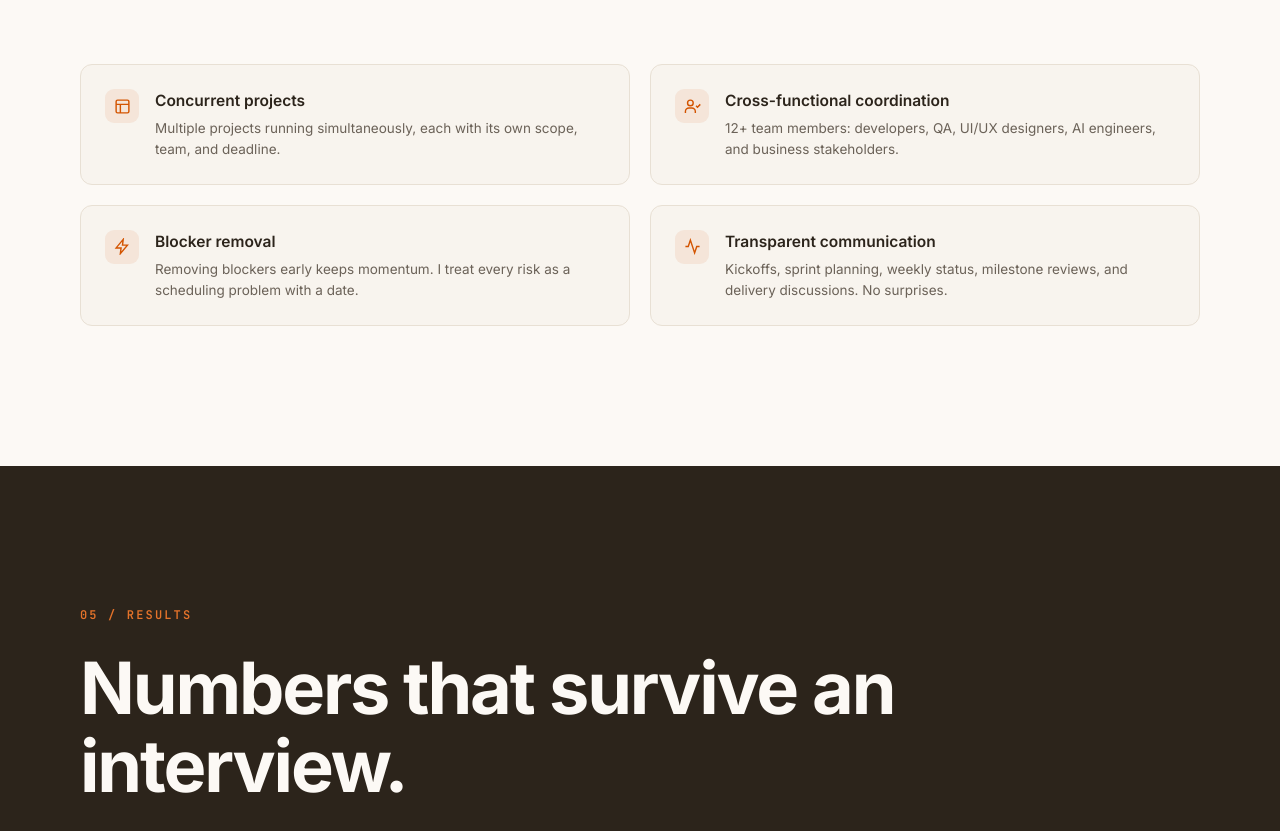
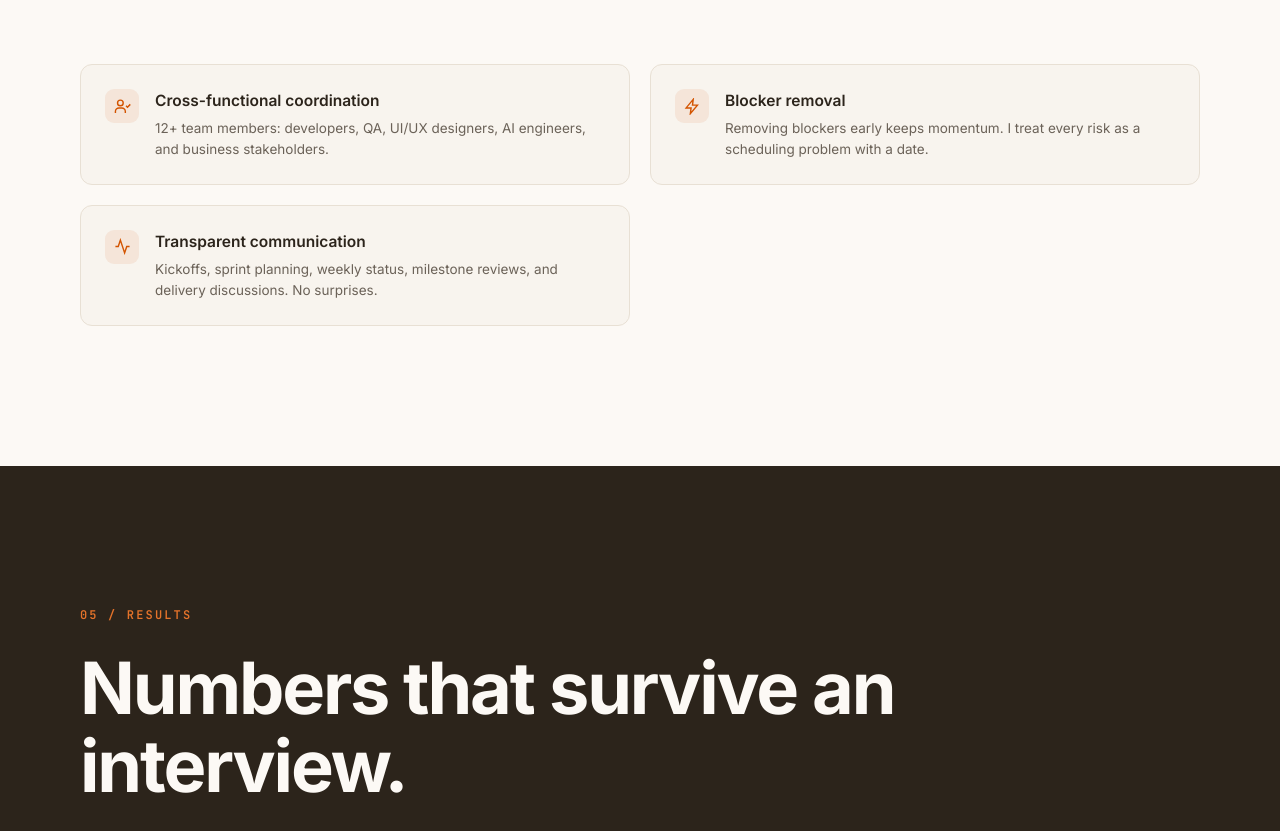
Before and after one commit to prempatil140398-design/prem-portfolio-story, a plain HTML site: page index.html in a window 1280 px wide. Shown: the part 6673-7504 px from the top of the page. Drawn offline with nearby package versions, Linux system fonts and the light colour scheme; animation ran at ten frames a second.

Commit message:
Fix: Remove Concurrent projects card from Leadership section

```diff
--- a/index.html
+++ b/index.html
@@ -526,11 +526,10 @@ img{max-width:100%;display:block}
     <p class="chapter-no reveal">04 / Leadership</p>
     <h2 class="lead-statement split reveal">I don't manage people. I manage <span class="accent">delivery</span>.</h2>
     <div class="lead-points">
-      <div class="lp reveal"><div class="ic"><svg viewBox="0 0 24 24" fill="none" stroke="currentColor" stroke-width="2"><rect x="3" y="3" width="18" height="18" rx="2"/><path d="M3 9h18M9 21V9"/></svg></div><div><h4>Concurrent projects</h4><p>Multiple projects running simultaneously, each with its own scope, team, and deadline.</p></div></div>
-      <div class="lp reveal reveal-d1"><div class="ic"><svg viewBox="0 0 24 24" fill="none" stroke="currentColor" stroke-width="2"><circle cx="9" cy="7" r="4"/><path d="M17 11l2 2 4-4"/><path d="M2 21v-2a5 5 0 0 1 5-5h4a5 5 0 0 1 5 5v2"/></svg></div><div><h4>Cross-functional coordination</h4><p>12+ team members: developers, QA, UI/UX designers, AI engineers, and business stakeholders.</p></div></div>
-      <div class="lp reveal"><div class="ic"><svg viewBox="0 0 24 24" fill="none" stroke="currentColor" stroke-width="2"><path d="M13 2L3 14h7l-1 8 10-12h-7l1-8z"/></svg></div><div><h4>Blocker removal</h4><p>Removing blockers early keeps momentum. I treat every risk as a scheduling problem with a date.</p></div></div>
-      <div class="lp reveal reveal-d1"><div class="ic"><svg viewBox="0 0 24 24" fill="none" stroke="currentColor" stroke-width="2"><path d="M22 12h-4l-3 9L9 3l-3 9H2"/></svg></div><div><h4>Transparent communication</h4><p>Kickoffs, sprint planning, weekly status, milestone reviews, and delivery discussions. No surprises.</p></div></div>
-    </div>
+          <div class="lp reveal"><div class="ic"><svg viewBox="0 0 24 24" fill="none" stroke="currentColor" stroke-width="2"><circle cx="9" cy="7" r="4"/><path d="M17 11l2 2 4-4"/><path d="M2 21v-2a5 5 0 0 1 5-5h4a5 5 0 0 1 5 5v2"/></svg></div><div><h4>Cross-functional coordination</h4><p>12+ team members: developers, QA, UI/UX designers, AI engineers, and business stakeholders.</p></div></div>
+          <div class="lp reveal"><div class="ic"><svg viewBox="0 0 24 24" fill="none" stroke="currentColor" stroke-width="2"><path d="M13 2L3 14h7l-1 8 10-12h-7l1-8z"/></svg></div><div><h4>Blocker removal</h4><p>Removing blockers early keeps momentum. I treat every risk as a scheduling problem with a date.</p></div></div>
+          <div class="lp reveal reveal-d1"><div class="ic"><svg viewBox="0 0 24 24" fill="none" stroke="currentColor" stroke-width="2"><path d="M22 12h-4l-3 9L9 3l-3 9H2"/></svg></div><div><h4>Transparent communication</h4><p>Kickoffs, sprint planning, weekly status, milestone reviews, and delivery discussions. No surprises.</p></div></div>
+        </div>
   </div>
 </section>
 
```
